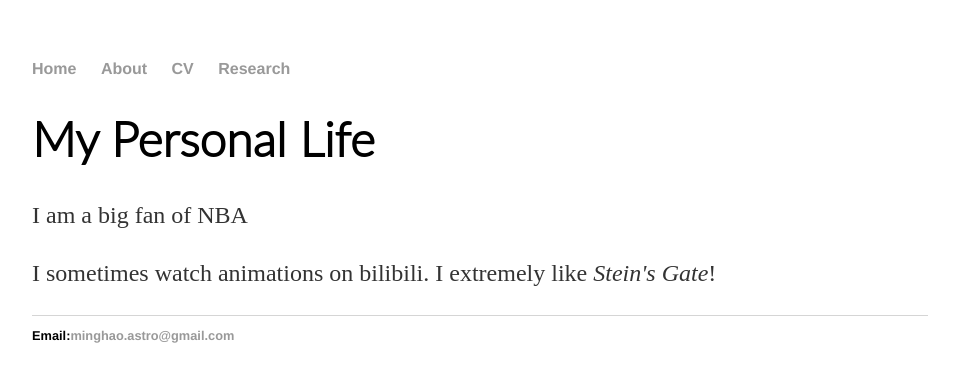
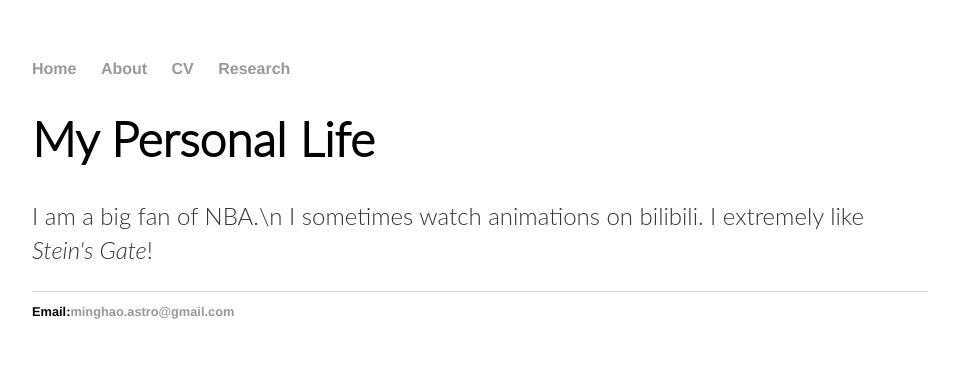
Before and after one commit to JianiDing/JianiDing.github.io, a Jekyll site: the page built from about/index.html, in a window 1280 px wide. Shown: the top 382 px of the page, without its empty margins (160-1119 px from the left). Built offline with Jekyll 4.4.1, drawn with Linux system fonts in a browser that asks for light colours.

Commit message:
Update index.html

```diff
--- a/about/index.html
+++ b/about/index.html
@@ -6,8 +6,7 @@ title: My Personal Life
 
 <div class="blurb">
 	<h1 style="font-family:lato light">{{ page.title }}</h1>
-	<p >I am a big fan of NBA
-	</p>
-	<p> I sometimes watch animations on bilibili. I extremely like <em>Stein's Gate</em>!
+	<p style="font-family:lato light">I am a big fan of NBA.\n
+	I sometimes watch animations on bilibili. I extremely like <em>Stein's Gate</em>!
 	</p>
 </div>
```
